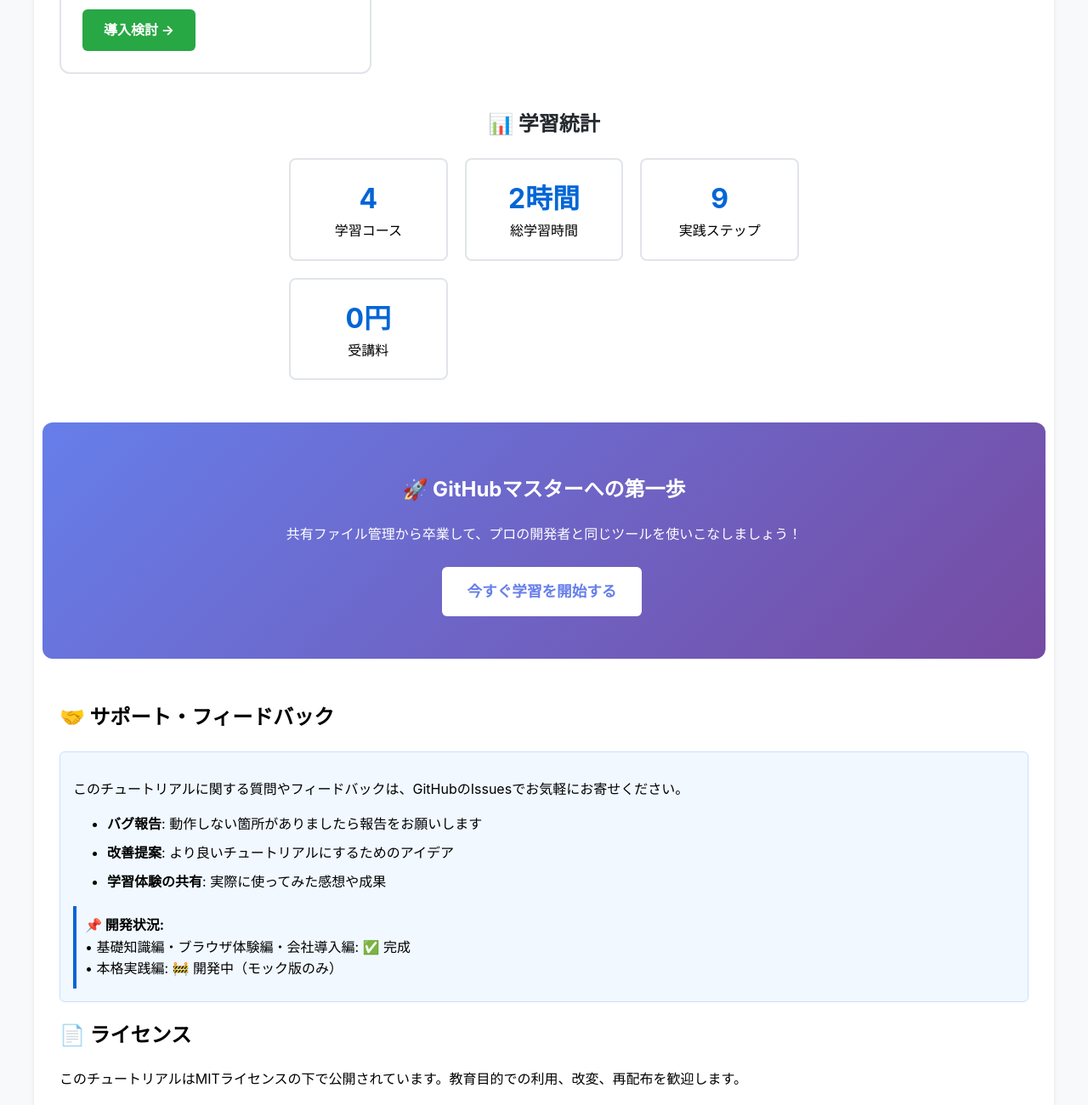
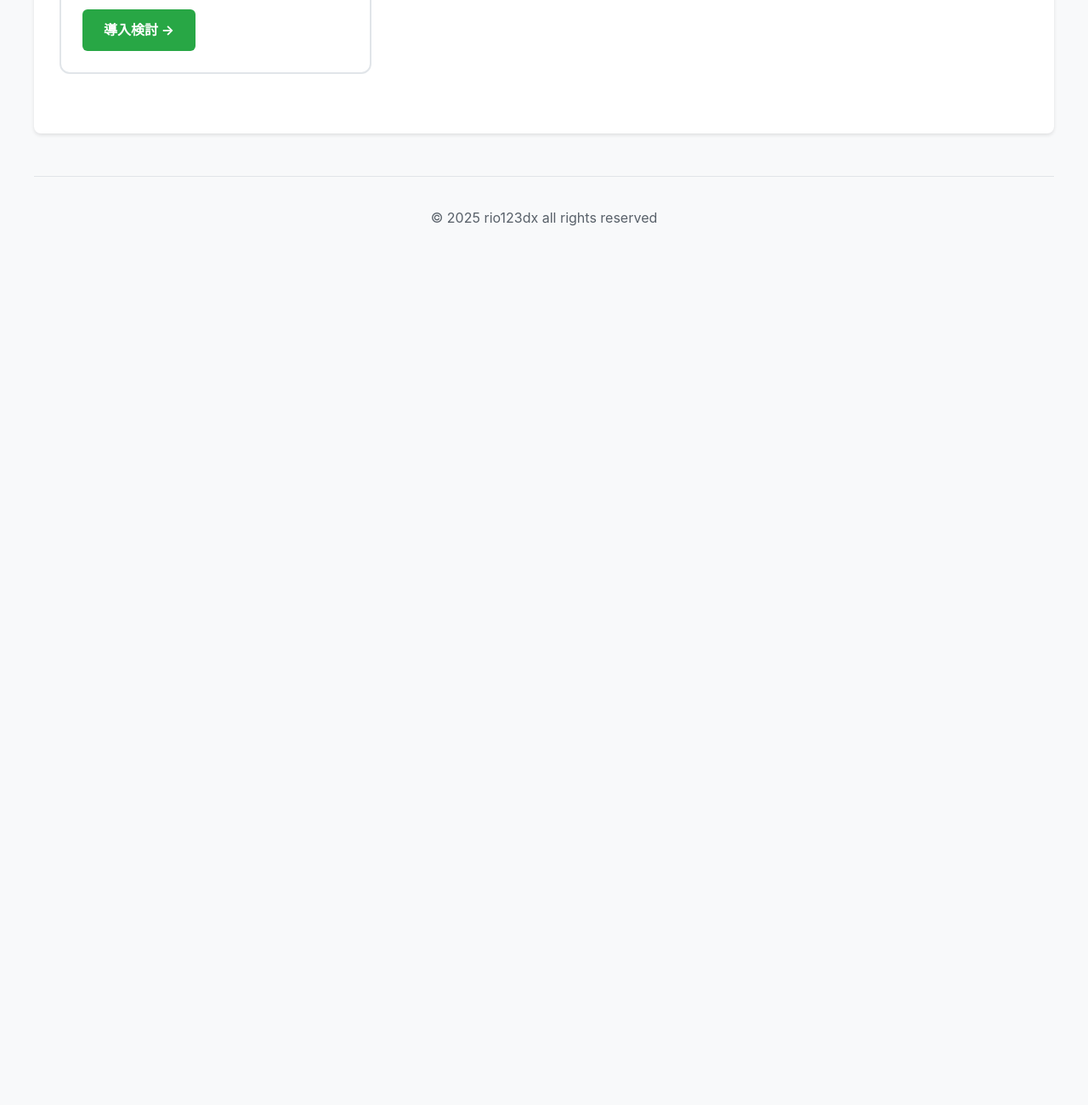
Before and after one commit to rio123dx/github-hands-on-tutorial, a plain HTML site: page docs/index.html in a window 1280 px wide. Shown: the part 1460-2760 px from the top of the page at 85% size. After the commit the page ends 1786 px from the top, so only its background shows below. Drawn offline with Linux system fonts and the light colour scheme.

Commit message:
indexからサポートなどの情報を削除した

```diff
--- a/docs/index.html
+++ b/docs/index.html
@@ -251,52 +251,6 @@
                 <a href="03_company_setup.html" class="start-btn">導入検討 →</a>
             </div>
         </div>
-
-        <div class="stats">
-            <h2>📊 学習統計</h2>
-            <div class="stats-grid">
-                <div class="stat-item">
-                    <span class="stat-number">4</span>
-                    <div>学習コース</div>
-                </div>
-                <div class="stat-item">
-                    <span class="stat-number">2時間</span>
-                    <div>総学習時間</div>
-                </div>
-                <div class="stat-item">
-                    <span class="stat-number">9</span>
-                    <div>実践ステップ</div>
-                </div>
-                <div class="stat-item">
-                    <span class="stat-number">0円</span>
-                    <div>受講料</div>
-                </div>
-            </div>
-        </div>
-
-        <div class="cta">
-            <h2>🚀 GitHubマスターへの第一歩</h2>
-            <p>共有ファイル管理から卒業して、プロの開発者と同じツールを使いこなしましょう！</p>
-            <a href="01_introduction.html" class="btn">今すぐ学習を開始する</a>
-        </div>
-
-        <h2>🤝 サポート・フィードバック</h2>
-        <div class="info">
-            <p>このチュートリアルに関する質問やフィードバックは、GitHubのIssuesでお気軽にお寄せください。</p>
-            <ul>
-                <li><strong>バグ報告</strong>: 動作しない箇所がありましたら報告をお願いします</li>
-                <li><strong>改善提案</strong>: より良いチュートリアルにするためのアイデア</li>
-                <li><strong>学習体験の共有</strong>: 実際に使ってみた感想や成果</li>
-            </ul>
-            <div style="background: #f1f8ff; border-left: 4px solid #0366d6; padding: 10px; margin-top: 15px;">
-                <strong>📌 開発状況:</strong><br>
-                • 基礎知識編・ブラウザ体験編・会社導入編: ✅ 完成<br>
-                • 本格実践編: 🚧 開発中（モック版のみ）
-            </div>
-        </div>
-
-        <h2>📄 ライセンス</h2>
-        <p>このチュートリアルはMITライセンスの下で公開されています。教育目的での利用、改変、再配布を歓迎します。</p>
     </div>
 
     <div class="footer">
```
Also changed, not shown: docs/template.html (+1 -1 lines).
